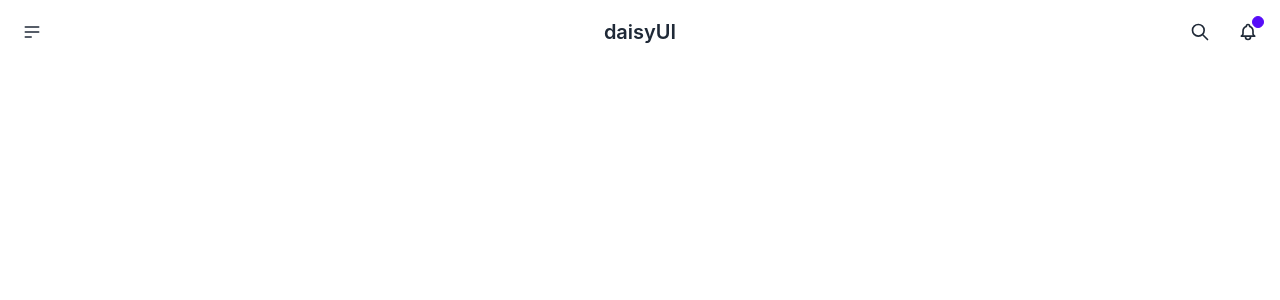
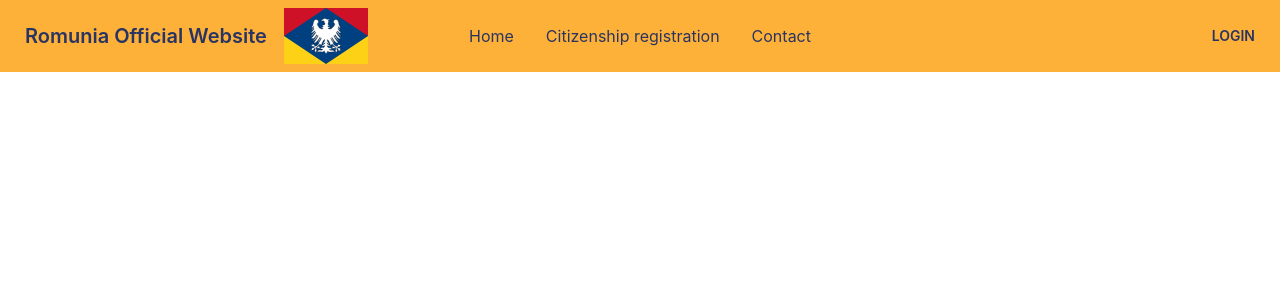
Before and after one commit to Mathis-Dory/ramuna-vulnerable-website, a React (Create React App) app in the folder Frontend/: page / in a window 1280 px wide. Shown: the top 300 px of the page. Built offline with nearby package versions, Linux system fonts and the light colour scheme.

Commit message:
style(navbar): Change style of navigation bar
* Use new theme

```diff
--- a/Frontend/src/components/NavigationBar/NavigationBar.tsx
+++ b/Frontend/src/components/NavigationBar/NavigationBar.tsx
@@ -1,12 +1,12 @@
 import React, { FC } from "react";
-
+import Flag from "../../shared/images/Flag.svg";
 interface NavigationBarProps {}
 
 const NavigationBar: FC<NavigationBarProps> = () => (
-  <div className="navbar bg-base-100">
+  <div className="navbar bg-accent">
     <div className="navbar-start">
       <div className="dropdown">
-        <label tabIndex={0} className="btn-ghost btn-circle btn">
+        <label tabIndex={0} className="btn-ghost btn lg:hidden">
           <svg
             xmlns="http://www.w3.org/2000/svg"
             className="h-5 w-5"
@@ -18,7 +18,7 @@ const NavigationBar: FC<NavigationBarProps> = () => (
               strokeLinecap="round"
               strokeLinejoin="round"
               strokeWidth="2"
-              d="M4 6h16M4 12h16M4 18h7"
+              d="M4 6h16M4 12h8m-8 6h16"
             />
           </svg>
         </label>
@@ -27,56 +27,53 @@ const NavigationBar: FC<NavigationBarProps> = () => (
           className="dropdown-content menu rounded-box menu-compact mt-3 w-52 bg-base-100 p-2 shadow"
         >
           <li>
-            <a>Homepage</a>
+            <a>Item 1</a>
+          </li>
+          <li tabIndex={0}>
+            <a className="justify-between">
+              Parent
+              <svg
+                className="fill-current"
+                xmlns="http://www.w3.org/2000/svg"
+                width="24"
+                height="24"
+                viewBox="0 0 24 24"
+              >
+                <path d="M8.59,16.58L13.17,12L8.59,7.41L10,6L16,12L10,18L8.59,16.58Z" />
+              </svg>
+            </a>
+            <ul className="p-2">
+              <li>
+                <a>Submenu 1</a>
+              </li>
+              <li>
+                <a>Submenu 2</a>
+              </li>
+            </ul>
           </li>
           <li>
-            <a>Portfolio</a>
-          </li>
-          <li>
-            <a>About</a>
+            <a>Item 3</a>
           </li>
         </ul>
       </div>
+      <a className="btn-ghost btn text-xl normal-case text-primary">Romunia Official Website</a>
+      <img src={Flag} alt="Flag" className="h-14" />
     </div>
-    <div className="navbar-center">
-      <a className="btn-ghost btn text-xl normal-case">daisyUI</a>
+    <div className="navbar-center hidden lg:flex">
+      <ul className="menu menu-horizontal px-1 text-primary">
+        <li>
+          <a>Home</a>
+        </li>
+        <li tabIndex={0}>
+          <a>Citizenship registration</a>
+        </li>
+        <li>
+          <a>Contact</a>
+        </li>
+      </ul>
     </div>
     <div className="navbar-end">
-      <button className="btn-ghost btn-circle btn">
-        <svg
-          xmlns="http://www.w3.org/2000/svg"
-          className="h-5 w-5"
-          fill="none"
-          viewBox="0 0 24 24"
-          stroke="currentColor"
-        >
-          <path
-            strokeLinecap="round"
-            strokeLinejoin="round"
-            strokeWidth="2"
-            d="M21 21l-6-6m2-5a7 7 0 11-14 0 7 7 0 0114 0z"
-          />
-        </svg>
-      </button>
-      <button className="btn-ghost btn-circle btn">
-        <div className="indicator">
-          <svg
-            xmlns="http://www.w3.org/2000/svg"
-            className="h-5 w-5"
-            fill="none"
-            viewBox="0 0 24 24"
-            stroke="currentColor"
-          >
-            <path
-              strokeLinecap="round"
-              strokeLinejoin="round"
-              strokeWidth="2"
-              d="M15 17h5l-1.405-1.405A2.032 2.032 0 0118 14.158V11a6.002 6.002 0 00-4-5.659V5a2 2 0 10-4 0v.341C7.67 6.165 6 8.388 6 11v3.159c0 .538-.214 1.055-.595 1.436L4 17h5m6 0v1a3 3 0 11-6 0v-1m6 0H9"
-            />
-          </svg>
-          <span className="badge-primary badge badge-xs indicator-item"></span>
-        </div>
-      </button>
+      <a className="btn-ghost btn text-primary">Login</a>
     </div>
   </div>
 );
--- a/Frontend/tailwind.config.js
+++ b/Frontend/tailwind.config.js
@@ -5,4 +5,29 @@ module.exports = {
     extend: {},
   },
   plugins: [require("daisyui")],
+  daisyui: {
+    themes: [
+      {
+        romunia: {
+          primary: "#293462",
+
+          secondary: "#D61C4E",
+
+          accent: "#FEB139",
+
+          black: "#000000",
+
+          white: "#FFFFFF",
+
+          info: "rgba(213,51,189,0.6)",
+
+          success: "rgba(21,176,52,0.78)",
+
+          warning: "#FBBD23",
+
+          error: "rgba(255,0,0,0.73)",
+        },
+      },
+    ],
+  },
 };
```
Also changed, not shown: Frontend/src/shared/images/Flag.svg (renamed from Frontend/src/shared/images/SvgFileService.svg).
